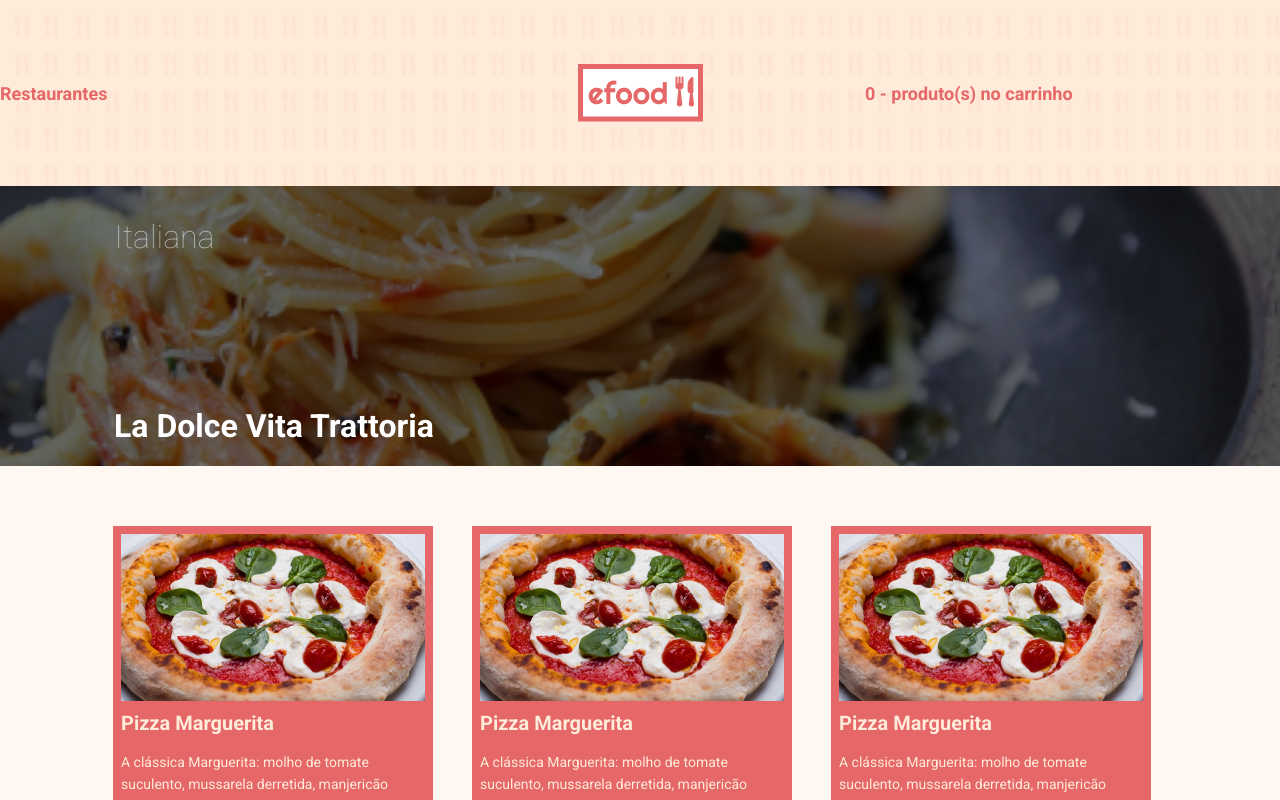
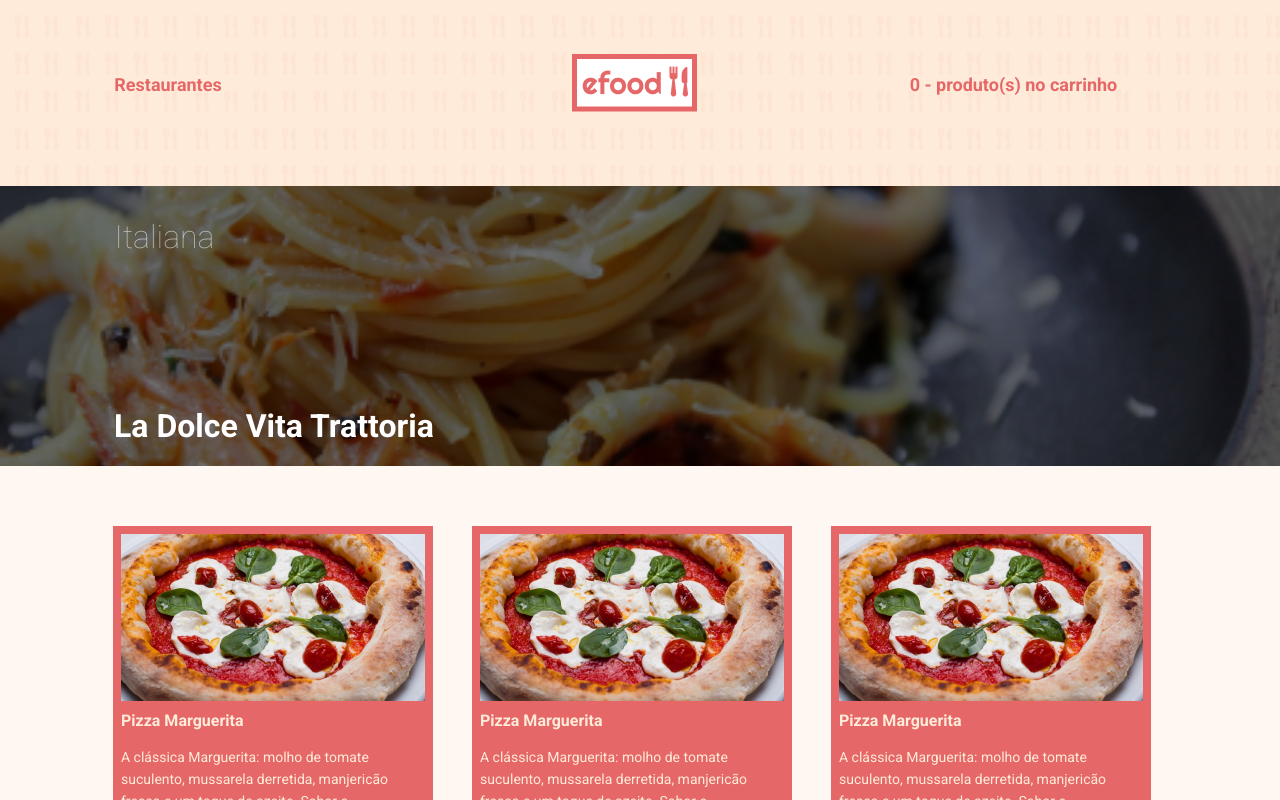
Before and after one commit to Gleison1991/efood, a React (Create React App) app: page /restaurantes in a window 1280 px wide. Shown: the top 800 px of the page. Built offline with nearby package versions, Linux system fonts and the light colour scheme.

Commit message:
Parte 1 do projeto com as correções

```diff
--- a/src/components/Footer/styles.ts
+++ b/src/components/Footer/styles.ts
@@ -51,7 +51,7 @@ export const FooterText = styled.p`
   width: auto;
   color: ${cores.rosa};
   text-align: center;
-  font-size: 14px;
+  font-size: 10px;
   font-weight: 400;
   line-height: normal;
   margin-top: auto;
--- a/src/components/Header/index.tsx
+++ b/src/components/Header/index.tsx
@@ -1,26 +1,20 @@
-import { HeaderContainer, Links, LinkItem, LinkCart } from './styles'
+import { HeaderContainer, LinkItem, LinkCart, Headerbar } from './styles'
 import logo from '../../assets/images/logo.png'
 import { Link } from 'react-router-dom'
 
 const Header = () => (
   <HeaderContainer>
-    <nav>
-      <Links>
+    <Headerbar>
       <LinkItem as={Link} to="/">
         Restaurantes
       </LinkItem>{' '}
       {''}
-      </Links>
-    </nav>
       <img src={logo} alt="Efood" />
-    <nav>
-      <Links>
       <LinkCart as={Link} to="/carrinho">
         0 - produto(s) no carrinho
       </LinkCart>{' '}
       {''}
-      </Links>
-    </nav>
+    </Headerbar>
   </HeaderContainer>
 )
 
--- a/src/components/Header/styles.ts
+++ b/src/components/Header/styles.ts
@@ -5,7 +5,7 @@ import Vector from '../../assets/images/Vector.png'
 
 export const HeaderContainer = styled.header`
   display: flex;
-  justify-content: space-between;
+  justify-content: center;
   align-items: center;
   width: 100%;
   height: 186px;
@@ -14,10 +14,11 @@ export const HeaderContainer = styled.header`
   background-size: cover;
 
   nav {
-    width: calc(50% - 75px - 150px);
+    justify-content: space-between;
   }
 
   img {
+    display: block;
     width: 125px;
     height: auto;
     margin: auto;
@@ -28,6 +29,12 @@ export const HeaderContainer = styled.header`
     text-decoration: none;
     font-weight: bold;
   }
+`
+
+export const Headerbar = styled.div`
+  display: flex;
+  justify-content: space-between;
+  margin-bottom: 20px;
 `
 
 export const Links = styled.ul`
@@ -43,6 +50,16 @@ export const Links = styled.ul`
   line-height: normal;
   text-decoration: none;
 `
-export const LinkItem = styled.li``
 
-export const LinkCart = styled.a``
+export const LinkItem = styled.li`
+  margin-top: 20px;
+  margin-right: 350px;
+  font-size: 18px;
+`
+
+export const LinkCart = styled.a`
+  margin-top: 20px;
+  width: 256px;
+  margin-left: 213px;
+  font-size: 18px;
+`
--- a/src/components/ProductRestaurant/styles.ts
+++ b/src/components/ProductRestaurant/styles.ts
@@ -24,7 +24,7 @@ export const ContainerDescricaoRest = styled.div`
 
 export const TituloRest = styled.h3`
   font-weight: bold;
-  font-size: 20px;
+  font-size: 16px;
   color: ${cores.rosaClaro};
   display: block;
   margin-top: 8px;
--- a/src/components/TagRest/styles.ts
+++ b/src/components/TagRest/styles.ts
@@ -5,9 +5,9 @@ import { cores } from '../../styles'
 export const TagContainer = styled.div<Props>`
   background-color: ${cores.rosaClaro};
   color: ${cores.rosa};
-  font-size: 18px;
+  font-size: 14px;
   font-weight: bold;
-  padding: 8px;
+  padding: 4px 84px;
   display: inline-block;
   width: 304px;
   border: 0px solid ${cores.rosa};
```
Lines whose indentation alone changed are shown as unchanged.
